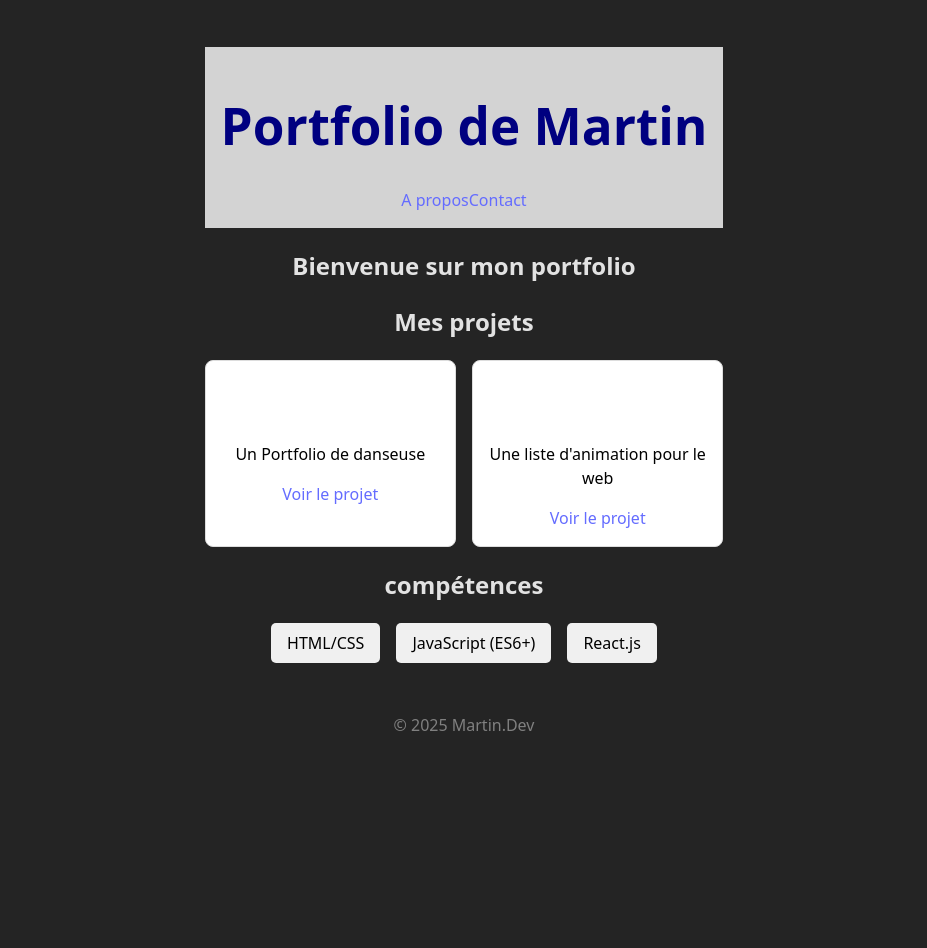
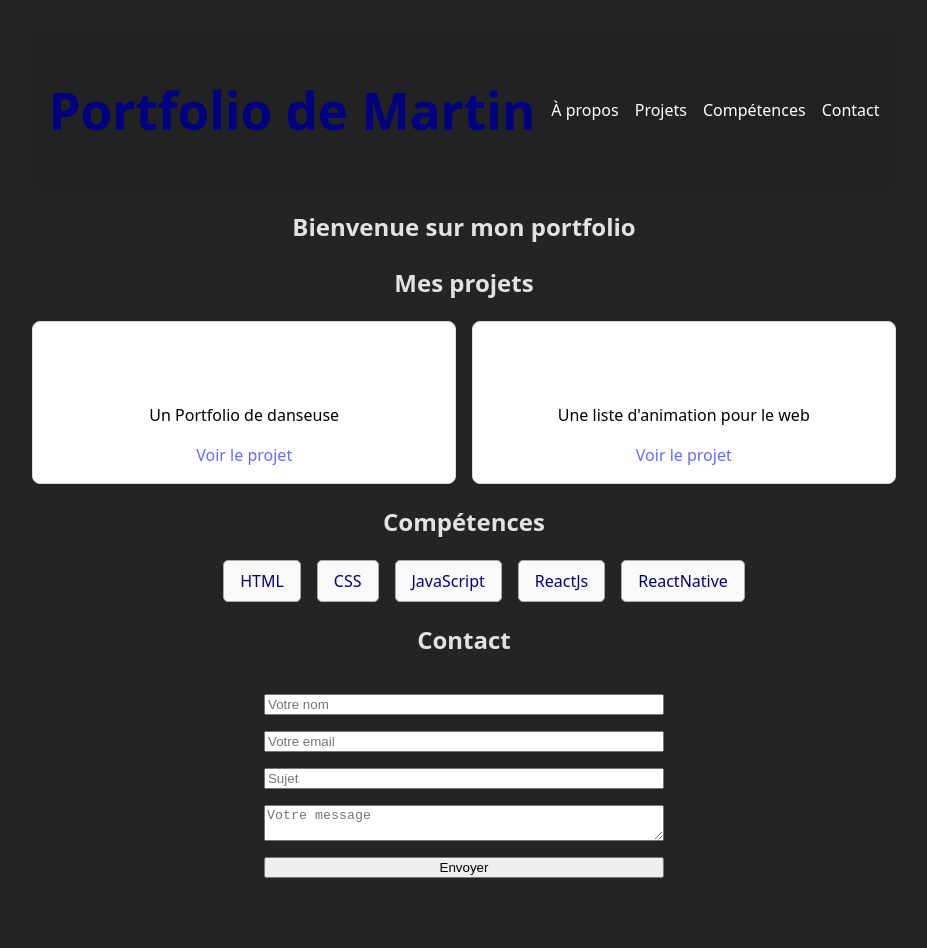
Before and after one commit to NitIsTaken/Portfolio, a React (Vite) app: page / in a window 1280 px wide. Shown: the top 948 px of the page, without its empty margins (176-1103 px from the left). Before the commit the page ends 800 px from the top, so only its background shows below. Built offline with nearby package versions, Linux system fonts and the light colour scheme.

Commit message:
Ajout contact

```diff
--- a/src/App.css
+++ b/src/App.css
@@ -8,6 +8,7 @@
 header {
   background-color: lightgray;
   padding: 1rem;
+  border-radius: 10px;
 }
 
 footer {
@@ -42,17 +43,45 @@ h1{
   color: black;
 }
 
-.skills-section ul {
+.skill-list{
+  display: flex;
+  justify-content: center;
+  gap: 1rem;
   list-style: none;
-  display: flex;
-  gap: 1rem;
-  justify-content: center;
-  padding: 0;
-  color: black;
 }
 
-.skills-section li {
-  background: #f0f0f0;
+.skill-list li {
   padding: 0.5rem 1rem;
+  border: 1px solid #aaa;
   border-radius: 5px;
+  background: #f9f9f9;
+  color: navy;
 }
+
+.contact-section form {
+  display: flex;
+  flex-direction: column;
+  gap: 1rem;
+  max-width: 400px;
+  margin: auto;
+  padding: 1rem;
+}
+
+.header {
+  display: flex;
+  justify-content: space-between;
+  align-items: center;
+  padding: 1rem;
+  background: #222;
+  color: white;
+}
+
+.header a {
+  margin-left: 1rem;
+  color: white;
+  text-decoration: none;
+}
+
+.header a:hover {
+  text-decoration: underline;
+}
--- a/src/App.jsx
+++ b/src/App.jsx
@@ -5,6 +5,7 @@ import './App.css'
 import Header from './Header'
 import Projects from './Project'
 import Skills from './Skills'
+import Contact from './contact'
 
 function Footer() {
   return(
@@ -23,6 +24,7 @@ function App() {
       <h2>Bienvenue sur mon portfolio</h2>
       <Projects />
       <Skills />
+      <Contact />
       <Footer />
     </div>
   )
--- a/src/Header.jsx
+++ b/src/Header.jsx
@@ -1,9 +1,11 @@
 function Header() {
     return(
-        <header>
+        <header className="header">
             <h1>Portfolio de Martin</h1>
             <nav>
-                <a href="#about">A propos</a>
+                <a href="#about">À propos</a>
+                <a href="#projects">Projets</a>
+                <a href="#skills">Compétences</a>
                 <a href="#contact">Contact</a>
             </nav>
         </header>
--- a/src/Skills.jsx
+++ b/src/Skills.jsx
@@ -1,11 +1,12 @@
 function Skills () {
+    const skills =["HTML","CSS","JavaScript", "ReactJs", "ReactNative"]
     return(
         <section id="skills" className="skills-section">
-            <h2>compétences</h2>
-            <ul>
-                <li>HTML/CSS</li>
-                <li>JavaScript (ES6+)</li>
-                <li>React.js</li>
+            <h2>Compétences</h2>
+            <ul className="skill-list">
+                {skills.map((skills, index)=> (
+                    <li key={index}>{skills}</li>
+                ))}
             </ul>
         </section>
     );
--- /dev/null
+++ b/src/contact.jsx
@@ -0,0 +1,16 @@
+function Contact () {
+    return(
+        <section id="contact" className="contact-section">
+            <h2>Contact</h2>
+            <form>
+                <input type="text" placeholder="Votre nom" />
+                <input type="email" placeholder="Votre email"/>
+                <input type="text" placeholder="Sujet"/>
+                <textarea placeholder="Votre message"></textarea>
+                <button type="submit">Envoyer</button>
+            </form>
+        </section>
+    )
+}
+
+export default Contact;
```
